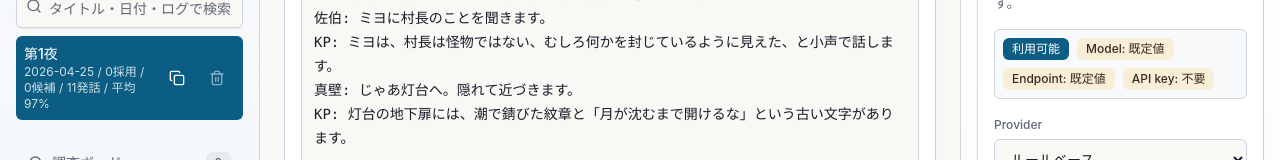
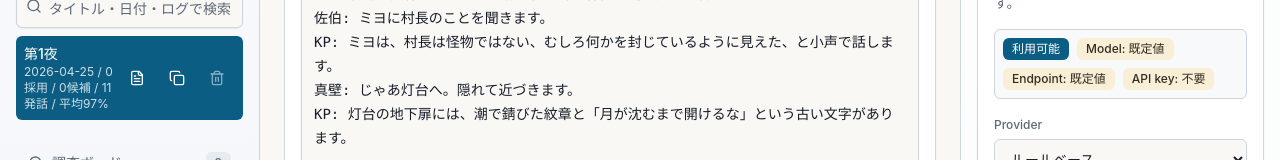
Before and after one commit to Kota-Ohno/trpg-gm-copilot, a React (Vite) app: page / in a window 1280 px wide. Shown: the part 574-734 px from the top of the page. Built offline with nearby package versions, Linux system fonts and the light colour scheme.

Commit message:
Export session summaries from session list

```diff
--- a/src/App.tsx
+++ b/src/App.tsx
@@ -658,9 +658,15 @@ export function App() {
   };
 
   const exportCurrentSessionMarkdown = (): void => {
+    exportSessionMarkdown(currentSession);
+  };
+
+  const exportSessionMarkdown = (session: SessionState): void => {
+    const sessionPrepNote = generatePrepNote(chronicle, campaignState.sessions, session);
+
     downloadTextFile(
-      formatSessionMarkdown(currentSession, dynamicPrepNote),
-      `${createExportFileName(`${currentSession.title}-session-summary`).replace(/\.json$/, "")}.md`,
+      formatSessionMarkdown(session, sessionPrepNote),
+      `${createExportFileName(`${session.title}-session-summary`).replace(/\.json$/, "")}.md`,
       "text/markdown;charset=utf-8",
     );
   };
@@ -1560,6 +1566,15 @@ export function App() {
                           {liveLogSummary.lowConfidenceCount > 0 ? ` / 要確認${liveLogSummary.lowConfidenceCount}` : ""}
                         </span>
                       </button>
+                      <Button
+                        aria-label={`${session.title}を書き出し`}
+                        disabled={isExtracting}
+                        onClick={() => exportSessionMarkdown(session)}
+                        size="icon"
+                        variant="ghost"
+                      >
+                        <FileText className="h-4 w-4" />
+                      </Button>
                       <Button
                         aria-label={`${session.title}を複製`}
                         disabled={isExtracting}
```
